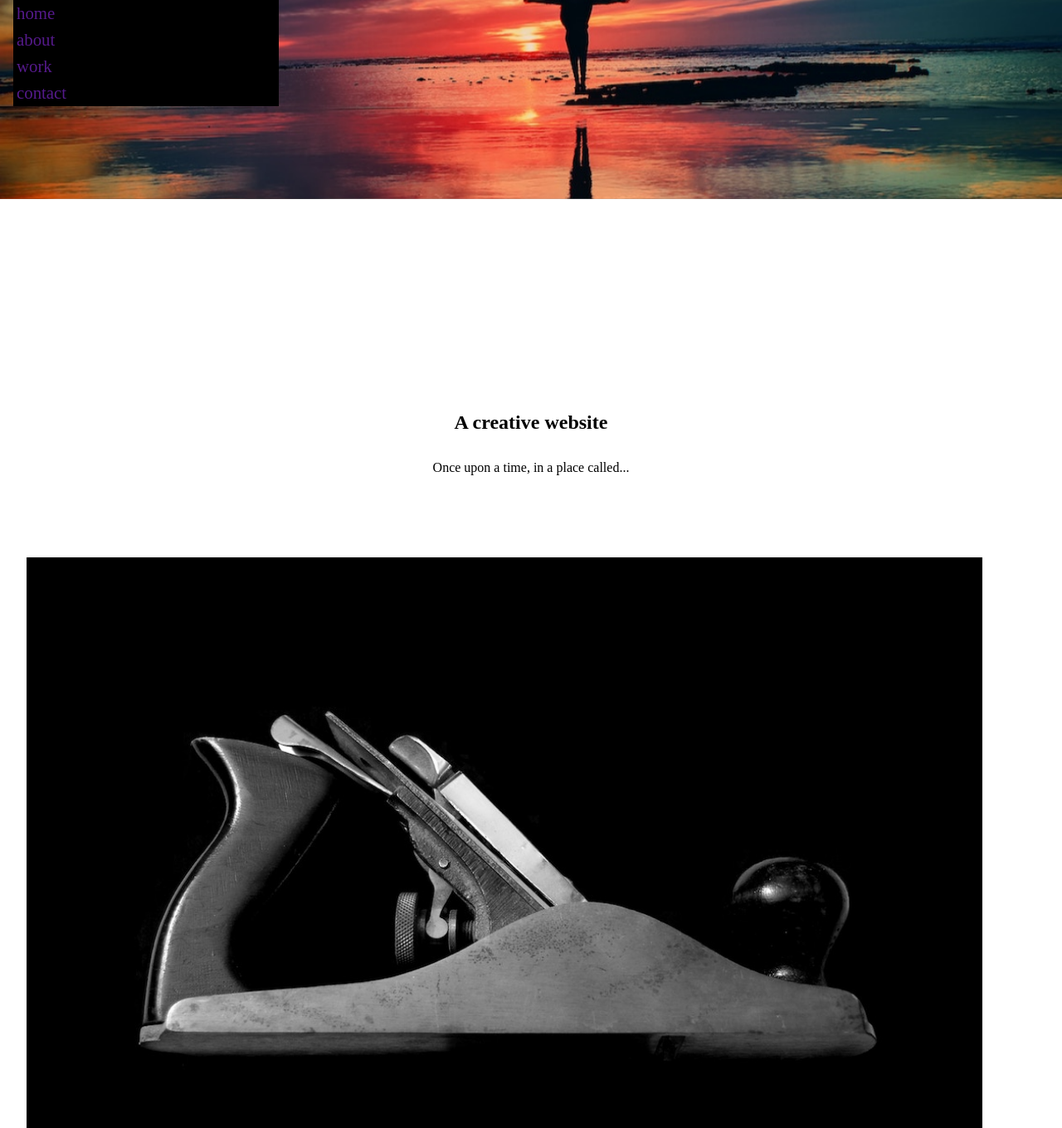
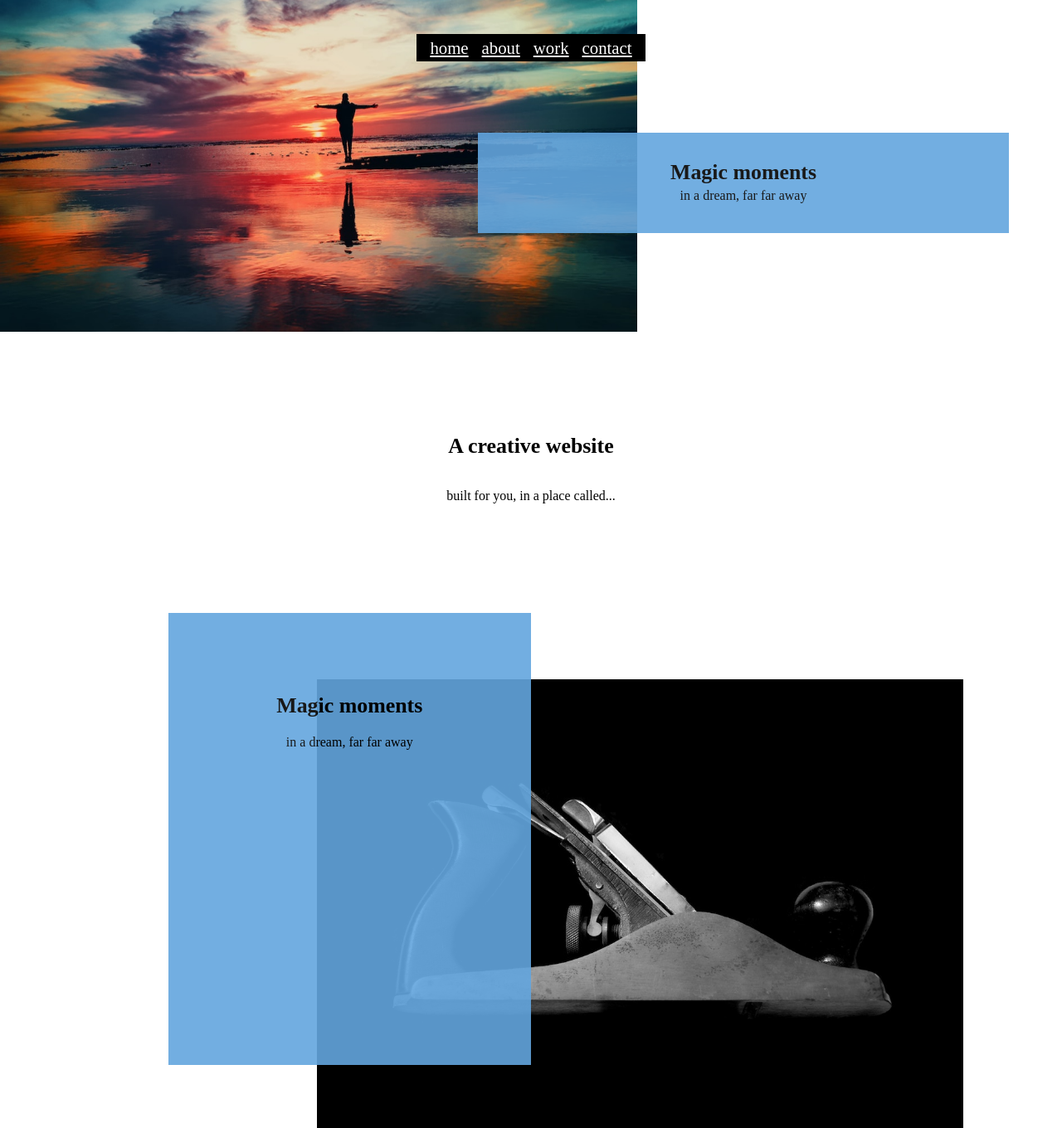
Before and after one commit to san00/Remake, a website: page src/index.html in a window 1280 px wide. Shown: the top 1360 px of the page at 83% size. Drawn offline with nearby package versions, Linux system fonts and the light colour scheme; files that its build step writes are made by us from their sources.

Commit message:
Add media queries, update BEM names, fix layout

```diff
--- a/src/index.html
+++ b/src/index.html
@@ -10,32 +10,39 @@
 
   <body>
     <section class="banner">
-      <div class="banner__slider">
-          <img class="banner__slider-image banner__slide-1" src="images/bulb.jpg" alt="lightbulb"/>
-          <img class="banner__slider-image banner__slide-2" src="images/sunset.jpg" alt="sunset"/>
+      <div class="banner__box">
+          <img class="banner__box-image banner__box-image-one" src="images/bulb.jpg" alt="lightbulb"/>
+          <img class="banner__box-image banner__box-image-two" src="images/sunset.jpg" alt="sunset"/>
+      </div>
+      <div class="banner__overlay">
+        <h2 class="banner__overlay-header">Magic moments</h2>
+        <p class="banner__overlay-text">in a dream, far far away</p>
       </div>
       <nav class="banner__navbar">
         <a class="banner__navbar-link" href="">home</a>
         <a class="banner__navbar-link" href="">about</a>
         <a class="banner__navbar-link" href="">work</a>
-        <a class="banner__navbar-link" href="">contact</a>
+        <a class="banner__navbar-link banner__navbar-link--contact" href="">contact</a>
       </nav>
     </section>
-    <section class="text-info">
-      <h2 class="text-info__header">A creative website</h2>
-      <p class="text-info__text">Once upon a time, in a place called...</p>
+    <section class="text-section text-section__one">
+      <h2 class="text-section__header">A creative website</h2>
+      <p class="text-section__info">built for you, in a place called...</p>
     </section>
-    <div class="image">
-      <img class="image__pic" src="images/tool.jpg" alt="hand plane" />
+    <section class="portfolio">
+      <div class="portfolio__image">
+        <img class="portfolio__image-one" src="images/tool.jpg" alt="hand plane" />
       </div>
-    <section class="image-overlay">
-      <h2 class="image-overlay__header">Magic moments</h2>
-      <p class="image-overlay__text">in a dream, far far away</p>
+      <div class="portfolio__image-overlay">
+        <h2 class="portfolio__image-overlay-header">Magic moments</h2>
+        <p class="portfolio__image-overlay-text">in a dream, far far away</p>
+      </div>
     </section>
-    <section class="text-info">
-      <h2 class="text-info__header">Meet the team</h2>
-      <p class="text-info__text">There was a castle in the sky</p>
+    <section class="text-section text-section__two">
+      <h2 class="text-section__header">Meet the team</h2>
+      <p class="text-section__info">Say hello & see what we do</p>
     </section>
+    <div class="cards">
       <section class="card">
         <img class="card__img" src="images/sunset.jpg" alt="colourful sunset" />
         <div class="card__text">
@@ -60,7 +67,7 @@
           <a href="">instagram</a>
         </nav>
       </section>
-
+    </div>
     <footer class="footer">
       <p class="footer__text">Made & designed by me</p>
     </footer>
--- a/src/sass/style.scss
+++ b/src/sass/style.scss
@@ -33,28 +33,28 @@ html {
 .banner {
     display: flex;
     flex-direction: column;
+    max-width: 100%;
 }
 
-.banner__slider {
+.banner__box {
     display: flex;
-    width: 100%;
 }
 
-.banner__slider-image {
+.banner__box-image {
     animation: 20s slide infinite;
+    height: 50vh;
     object-fit: cover;
     width: 100%;
-    height: 30vh;
     z-index: 1;
 }
 
-.banner__slide-1 {
+.banner__box-image-one {
     left: 0;
     position: relative;
     top: 0;
 }
 
-.banner__slide-2 {
+.banner__box-image-two {
     left: 0;
     position: absolute;
     top: 0;
@@ -62,22 +62,25 @@ html {
 
 .banner__navbar {
     background-color: $background-colour-primary;
+    bottom: 30rem;
     display: flex;
-    flex-direction: column;
-    left: $spacing-m;
+    margin: auto;
     position: relative;
-    top: -15rem;
-    width: 25%;
-    z-index: 2;
+    z-index: 3;
 }
 
 .banner__navbar-link {
+    color: $background-colour-secondary;
     font-size: 1.3em;
-    padding: $spacing-xs 0 $spacing-xs $spacing-xs;
-    text-decoration: none;
+    margin-left: $spacing-m;
+    text-align: center;
 }
 
-// animate images
+.banner__navbar-link--contact {
+    margin-right: $spacing-m;
+}
+
+// animate banner
 
 @keyframes slide {
     0% {
@@ -94,55 +97,101 @@ html {
     }
 }
 
-//loop images
+//loop banner images
 @for $i from 1 through 2 {
-    .banner__slider-image {
+    .banner__box-image {
         &:nth-child(#{$i}) {
             animation-delay: $i * (10s);
         }
     }
 }
 
-.text-info {
-    height: 15rem;
-    margin-bottom: $spacing-xl;
+.banner__overlay {
+    bottom: 15rem;
+    margin: auto;
+    padding: $spacing-l;
+    position: relative;
+    width: 50%;
+}
+
+.banner__overlay-header,
+.banner__overlay-text {
     text-align: center;
 }
 
-.text-info__header {
+// header line heights
+.banner__overlay-header,
+.portfolio__image-overlay-header,
+.text-section__header,
+.card__text-header {
+    font-size: 1.618em;
+    font-weight: 700;
+    line-height: 1.2;
+}
+
+// body line heights
+.banner__overlay-text,
+.banner__navbar-link,
+.portfolio__image-overlay-text,
+.text-section__info,
+.card__text-info,
+.footer__text {
+    line-height: 1.6;
+}
+
+.text-section {
+    position: absolute;
+    text-align: center;
+}
+
+.text-section__one {
+    bottom: 10rem;
+    position: relative;
+}
+
+.text-section__two {
+    margin-bottom: $spacing-xxl;
+    position: relative;
+}
+
+.text-section__header {
     margin-bottom: $spacing-l;
     padding-top: $spacing-xxl;
 }
 
-.image__pic {
+// please rename these before saving
+.portfolio {
+    display: flex;
+    flex-direction: column;
     margin-left: $spacing-l;
     margin-right: $spacing-l;
-    object-fit: cover;
-    width: 90vw;
 }
 
-.image-overlay {
-    background: $accent-colour;
-    height: 10em;
-    margin-left: $spacing-l;
-    margin-right: $spacing-l;
-    padding: $spacing-l;
-    width: 90vw;
+.portfolio__image-one {
+    object-fit: cover;
+    width: 100%;
 }
 
-.image-overlay__header {
+.portfolio__image-overlay {
+    background: $accent-colour;
+    padding: $spacing-l;
+    width: 100%;
+}
+
+.portfolio__image-overlay-header {
     padding-bottom: $spacing-m;
 }
 
 .card {
+    margin-bottom: $spacing-l;
     margin-left: $spacing-l;
     margin-right: $spacing-l;
 }
 
 .card__img {
-    margin-bottom: $spacing-l;
+    margin-bottom: $spacing-xl;
+    max-width: 100%;
     object-fit: cover;
-    width: 90vw;
 }
 
 .card__text {
@@ -168,3 +217,50 @@ html {
     padding-top: $spacing-xl;
     text-align: center;
 }
+
+@media screen and (min-width: 53rem) {
+    .banner__box {
+        position: relative;
+        width: 60%;
+    }
+
+    .banner__overlay {
+        background: $accent-colour;
+        left: 20%;
+        opacity: 0.9;
+        z-index: 1;
+    }
+
+    .portfolio {
+        bottom: $spacing-l;
+        display: flex;
+        flex-direction: row;
+        margin-bottom: $spacing-xl;
+        position: relative;
+    }
+
+    .portfolio__image-one {
+        left: 45%;
+        position: relative;
+        top: 5rem;
+    }
+
+    .portfolio__image-overlay {
+        opacity: 0.9;
+        position: relative;
+        right: 50%;
+        width: 50%;
+    }
+
+    .portfolio__image-overlay-header,
+    .portfolio__image-overlay-text {
+        position: relative;
+        text-align: center;
+        top: 4rem;
+    }
+
+    .cards {
+        display: flex;
+        flex-direction: row;
+    }
+}
```
Also changed, not shown: dist/css/style.css, dist/index.html. Lines whose indentation alone changed are shown as unchanged.
